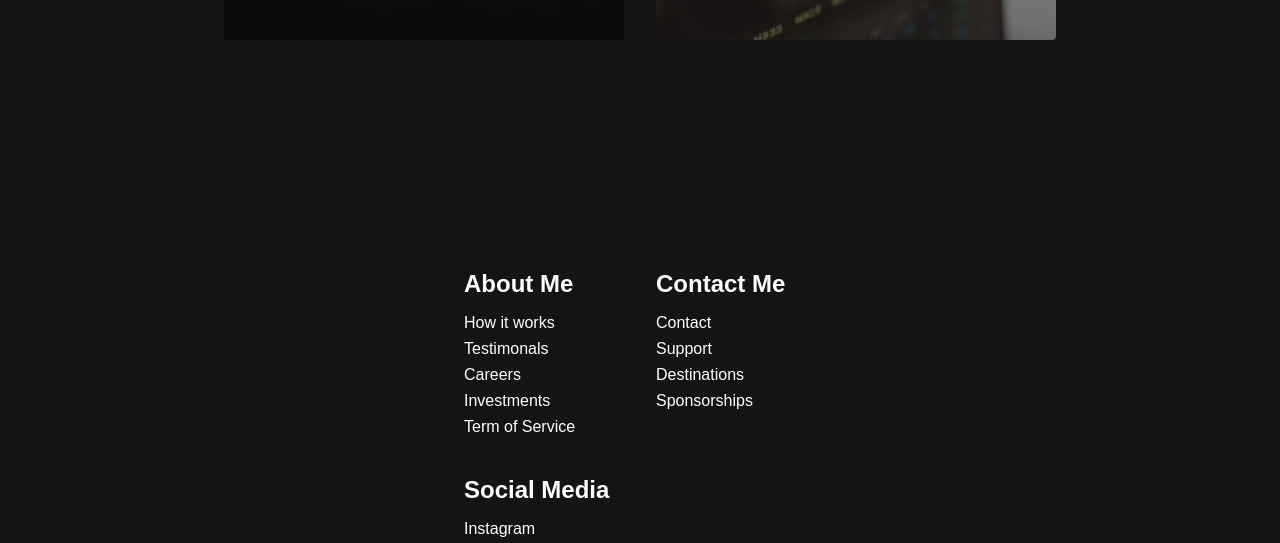
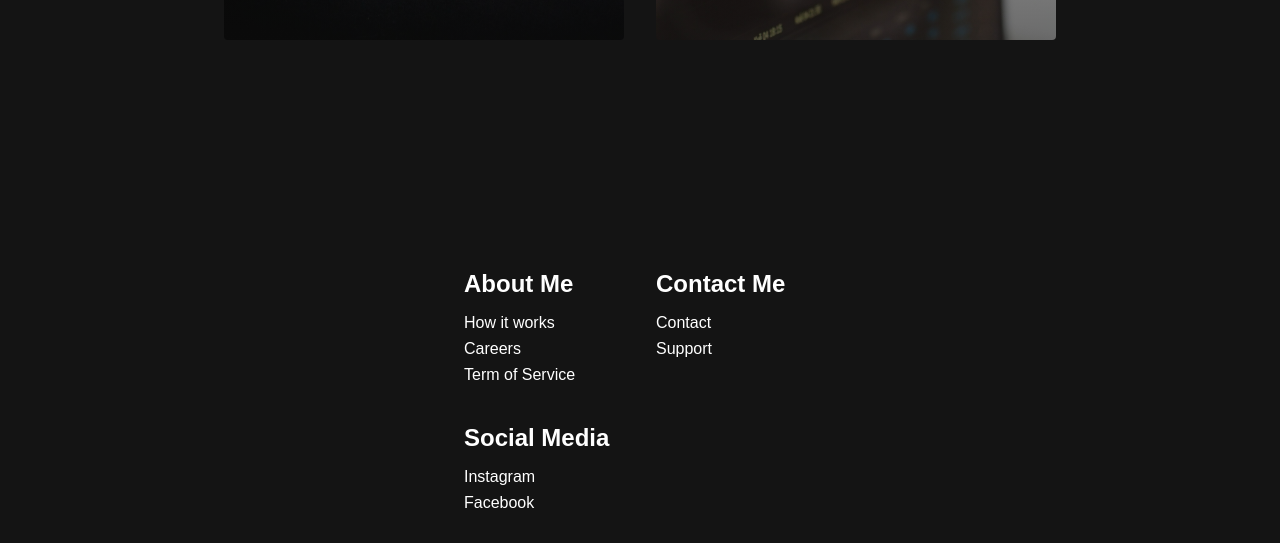
Before and after one commit to Levon-Huang/LevonWebSite, a website: page index.html in a window 1280 px wide. Shown: the part 1426-1969 px from the top of the page. Drawn offline with Linux system fonts and the light colour scheme; no server answers.

Commit message:
Update index.html

```diff
--- a/index.html
+++ b/index.html
@@ -80,17 +80,13 @@
             <div class="footer__link__items">
                 <h2>About Me</h2>
                 <a href="hope.html">How it works</a>
-                <a href="hope.html">Testimonals</a>
                 <a href="hope.html">Careers</a>
-                <a href="hope.html">Investments</a>
                 <a href="hope.html">Term of Service</a>
             </div>
             <div class="footer__link__items">
                 <h2>Contact Me</h2>
                 <a href="contact.html">Contact</a>
                 <a href="hope.html">Support</a>
-                <a href="hope.html">Destinations</a>
-                <a href="spon.html">Sponsorships</a>
             </div>
         </div>
         <div class="footer__link__wrapper">
```
